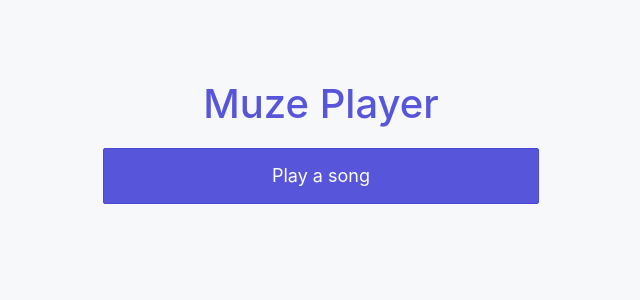
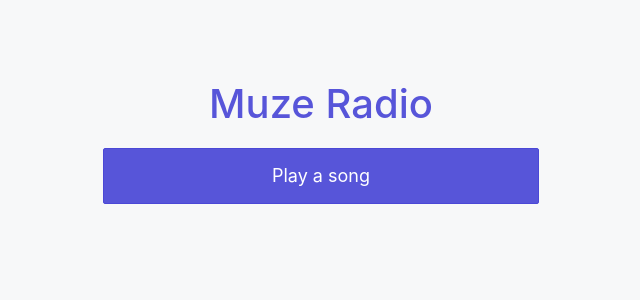
Before and after one commit to okjuan/muze, a Flask app: page / in a window 1280 px wide. Shown: the top 300 px of the page, without its empty margins (299-939 px from the left). Run offline with Flask 2, Linux system fonts and the light colour scheme; some libraries are stand-ins or nearby versions.

Commit message:
Change name to Muze Radio

```diff
--- a/app/templates/player.html
+++ b/app/templates/player.html
@@ -13,7 +13,7 @@
 
 <html>
 <head>
-  <title>Muze Client</title>
+  <title>Muze Radio</title>
   <meta http-equiv="Content-Type" content="text/html; charset=utf-8" />
   <meta name="viewport" content="width=device-width, initial-scale=1.0" />
 
@@ -34,7 +34,7 @@
     <div class="columns">
       <div class="column col-10 col-mx-auto">
         <div id="main-content">
-          <h1 class="text-primary" id="title">Muze Player</h2>
+          <h1 class="text-primary" id="title">Muze Radio</h2>
           <div id="player-controls-container">
             <button id="random-song" class="btn btn-primary btn-lg">Play a song</button>
           </div>
```
Also changed, not shown: README.md.
